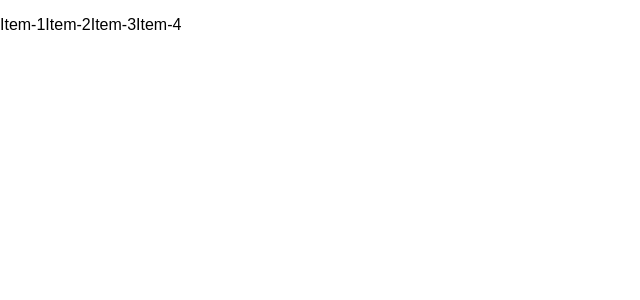
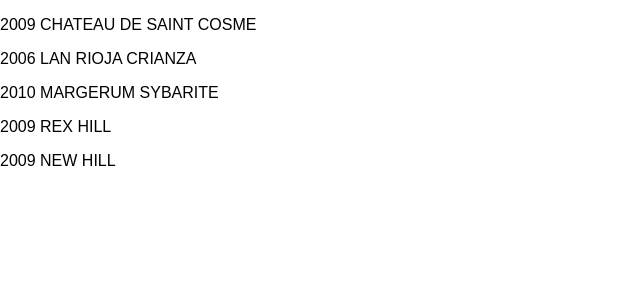
Before and after one commit to ChanchalRajguru/WineUI, a React (Create React App) app: page / in a window 1280 px wide. Shown: the top 300 px of the page, without its empty margins (0-640 px from the left). Built offline with nearby package versions, Linux system fonts and the light colour scheme.

Commit message:
Added a map function to the WineSummaries
The map function returns the array of wines.
Key an in built property is also added to the WineSummariesItem.

```diff
--- a/src/App.js
+++ b/src/App.js
@@ -25,17 +25,21 @@
     "name": "REX HILL",
     "id": 5,
     "year": 2009
+  },
+  {
+    "name": "NEW HILL",
+    "id": 7,
+    "year": 2009
   }
 ]
   }
   render() {
-    const nums = [1,2,3,4];
-    const newNums = nums.map(num => {
-      return 'Item-' + num;
-    })
     return (
       <div>
-        <p>{newNums}</p>
+        {this.state.winesummaries.map(wineSummary=>{
+          //key is an in-built property.
+          return <WineSummaryItem key={wineSummary.id} year={wineSummary.year} name = {wineSummary.name}/>
+        })}
       </div>
     );
     // return React.createElement('h1', null, "Hello from my very first react app updated.");
--- a/src/WineSummaryItem/WineSummaryItem.js
+++ b/src/WineSummaryItem/WineSummaryItem.js
@@ -1,7 +1,7 @@
 import React from 'react';
 
 const wineSummaryItem = (props) =>{
-return <p>{props.year} {props.type}</p>
+return <p>{props.year} {props.name}</p>
 };
 
 
```
